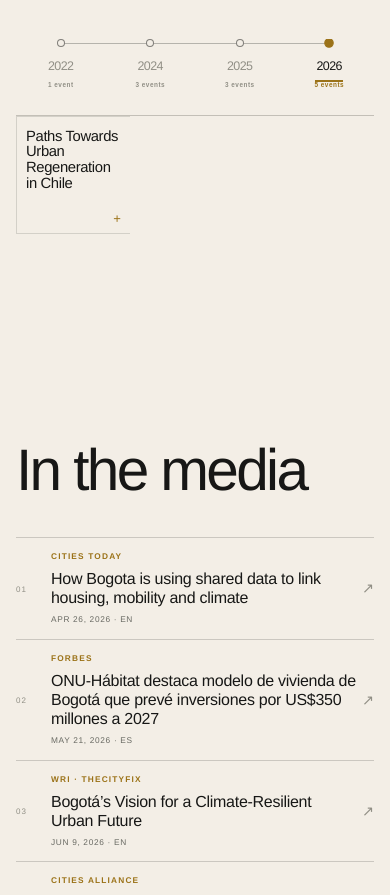
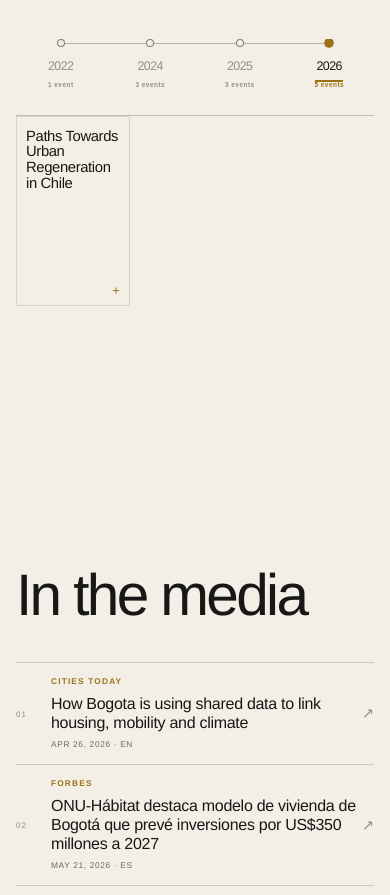
Before and after one commit to danimedia6/vannessa-velasco, a React (Vite) app: page / in a window 390 px wide. Shown: the part 8079-8974 px from the top of the page. Built offline with nearby package versions, Linux system fonts and the light colour scheme.

Commit message:
fix: normalize mobile agenda card borders

```diff
--- a/src/sections/InternationalAgenda.css
+++ b/src/sections/InternationalAgenda.css
@@ -2699,3 +2699,58 @@
     text-align: left;
   }
 }
+
+/* =========================================================
+   INTERNATIONAL AGENDA · MOBILE FINAL NORMALIZATION
+   ========================================================= */
+
+@media (max-width: 760px) {
+
+  .agenda-year-events {
+    display: grid;
+
+    grid-template-columns:
+      repeat(3, minmax(0, 1fr));
+
+    gap: 8px;
+
+    width: 100%;
+
+    justify-content: initial;
+    align-items: stretch;
+  }
+
+
+  .agenda-year-events
+  .agenda-event,
+  .agenda-year-events
+  .agenda-event:last-child {
+    display: flex;
+    flex-direction: column;
+
+    width: 100% !important;
+    min-width: 0 !important;
+    max-width: none !important;
+
+    flex: none !important;
+
+    min-height: 190px;
+
+    padding:
+      12px
+      9px
+      11px;
+
+    box-sizing: border-box;
+
+    border:
+      1px solid
+      rgba(23, 23, 22, 0.13);
+
+    background:
+      rgba(243, 238, 230, 0.18);
+
+    overflow: hidden;
+  }
+
+}
```
